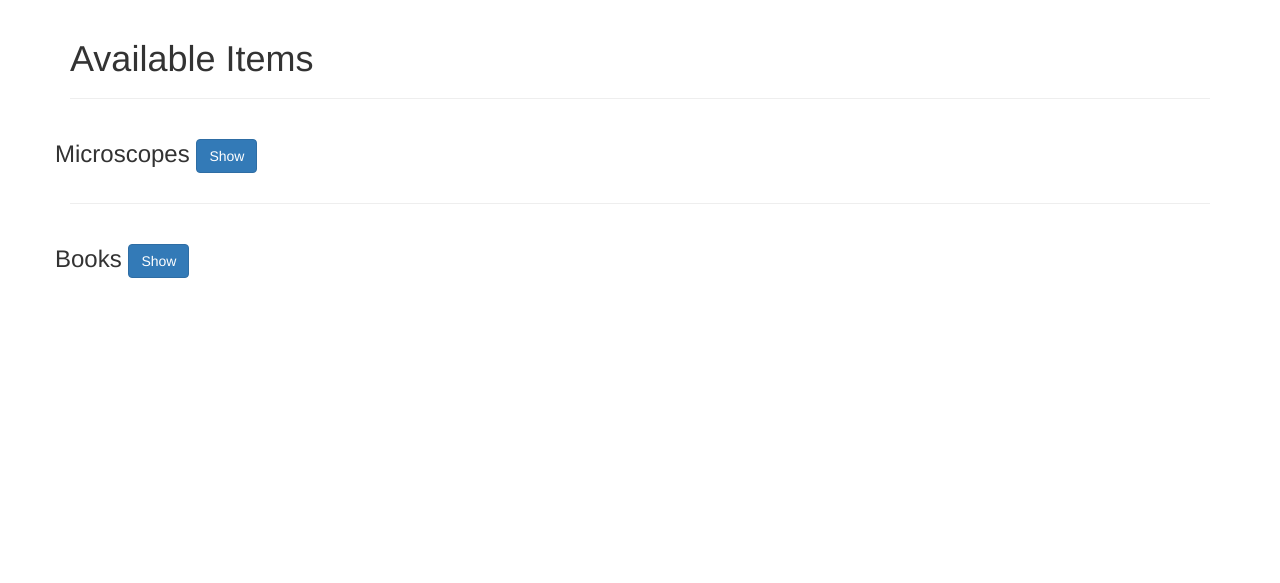
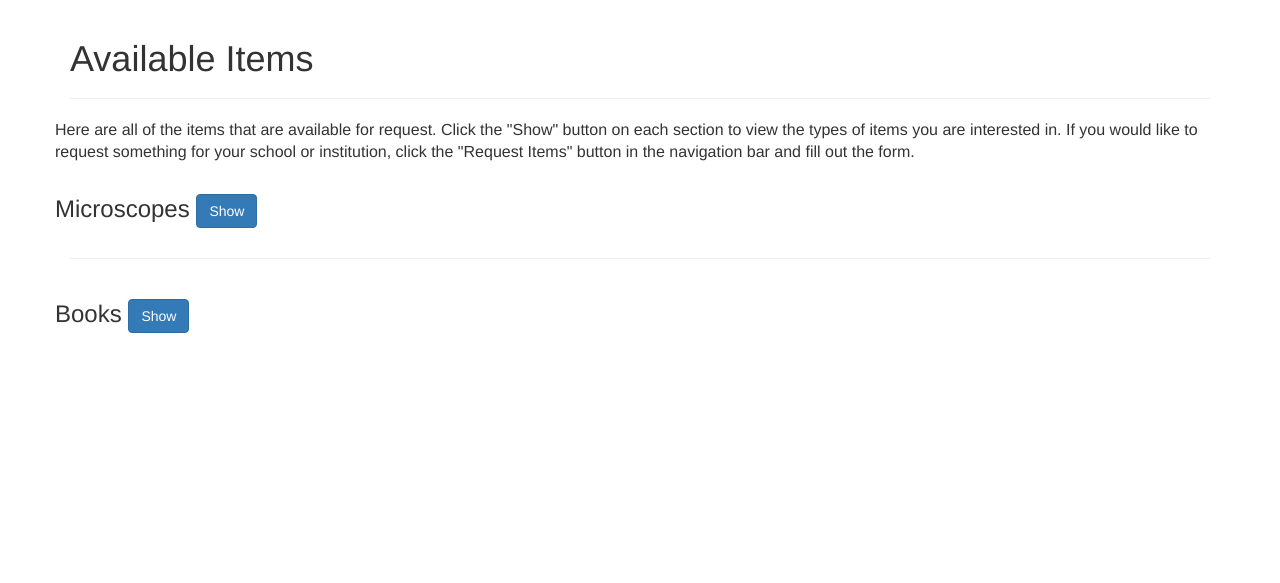
Before and after one commit to FractionalFunction/UBC-Biomedical-Equipment-Recovery, a PHP site: page /itemlist.php in a window 1280 px wide. Shown: the part 51-634 px from the top of the page. Run offline with PHP 8.4, Linux system fonts and the light colour scheme; data that the repository does not hold is empty; some libraries are stand-ins or nearby versions.

Commit message:
Add a short description for the item list page.

```diff
--- a/Website/itemlist.php
+++ b/Website/itemlist.php
@@ -18,6 +18,10 @@
 		<div class="container content-subpage">
 			<div class="page-header">
 				<h1>Available Items</h1>
+			</div>
+
+			<div class="row">
+				<p>Here are all of the items that are available for request. Click the "Show" button on each section to view the types of items you are interested in. If you would like to request something for your school or institution, click the "Request Items" button in the navigation bar and fill out the form.</p>
 			</div>
 
 			<div class="row">
```
